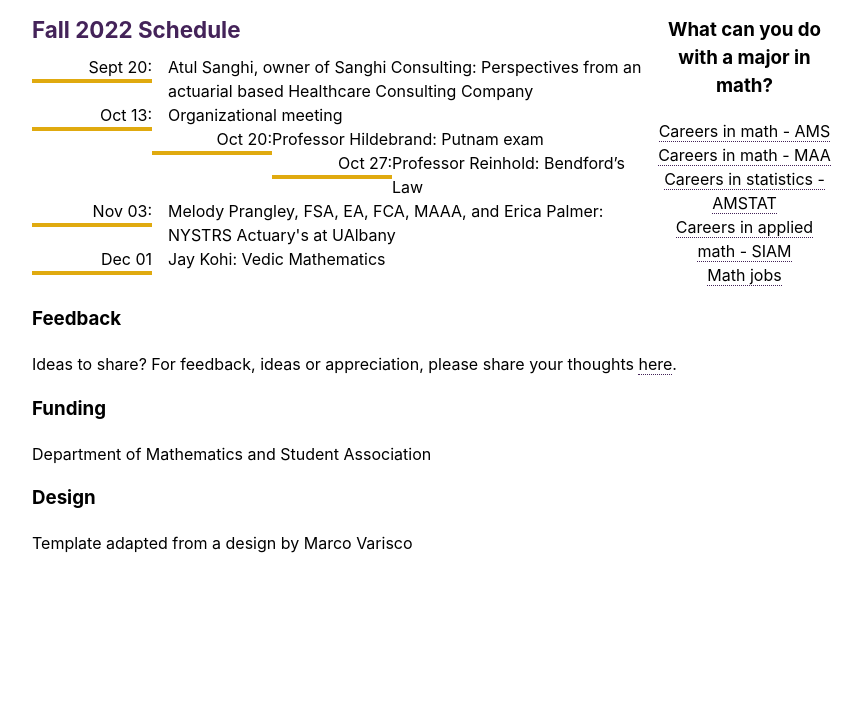
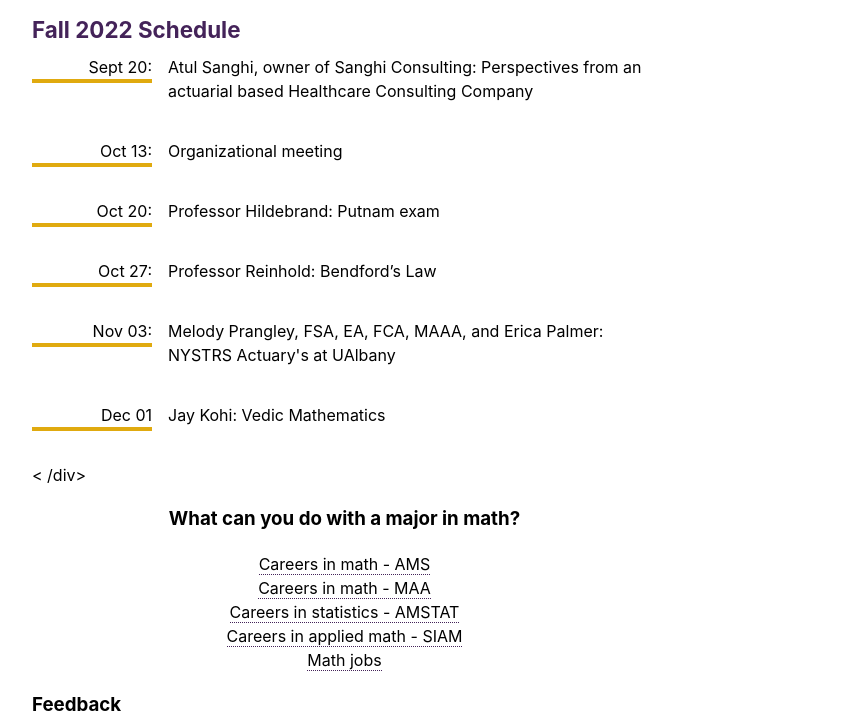
Before and after one commit to albanymath/UMAC, a plain HTML site: page mathclub.html in a window 1280 px wide. Shown: the part 557-1280 px from the top of the page, without its empty margins (208-1069 px from the left). Before the commit the page ends 1122 px from the top, so only its background shows below. Drawn offline with Linux system fonts and the light colour scheme.

Commit message:
Add spacing between schedule entries
Added empty paragraphs for spacing in the schedule.

```diff
--- a/mathclub.html
+++ b/mathclub.html
@@ -86,22 +86,28 @@
 <dl>
   <dt>  Sept 20: </dt>
  <dd>Atul Sanghi, owner of Sanghi Consulting: Perspectives from an actuarial based Healthcare Consulting Company </dd>
+   <dd>&nbsp;</dd>
 
   <dt>Oct 13: </dt>
  <dd> Organizational meeting </dd>
+ <dd>&nbsp;</dd>
 
-  <dt>Oct 20: </dt>
+ <dt>Oct 20: </dt>
  <dd>Professor Hildebrand: Putnam exam</dd>
+ <dd>&nbsp;</dd>
 
-  <dt>Oct 27: </dt>
+ <dt>Oct 27: </dt>
  <dd>Professor Reinhold: Bendford’s Law </dd>
+ <dd>&nbsp;</dd>
 
-  <dt>Nov 03: </dt>
+ <dt>Nov 03: </dt>
    <dd> Melody Prangley, FSA, EA, FCA, MAAA, and Erica Palmer: NYSTRS Actuary's at UAlbany</dd>
+ <dd>&nbsp;</dd>
 
   <dt>Dec 01 </dt>
   <dd> Jay Kohi: Vedic Mathematics</dd>
-</div>
+<dd>&nbsp;</dd>
+ < /div>
 
 
 <center>
```
